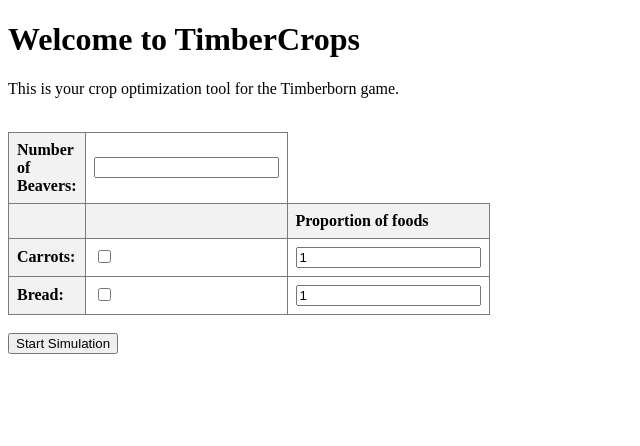
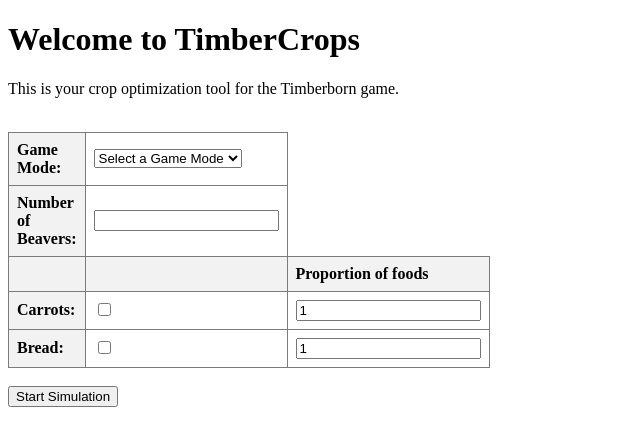
Before and after one commit to FCrescent/DjangoTest_TimberCrops, a Django app: page / in a window 1280 px wide. Shown: the part 46-492 px from the top of the page, without its empty margins (0-640 px from the left). Run offline with Django 4.2, Linux system fonts and the light colour scheme; data that the repository does not hold is empty.

Commit message:
Simulation algorithm : use of food_daily_consumption from DB instead of hard-coded

```diff
--- a/timber_crops/crops_optimizer/templates/home.html
+++ b/timber_crops/crops_optimizer/templates/home.html
@@ -11,6 +11,17 @@
 <form method="post">
   {% csrf_token %}
   <table class="styled-table" style="width: 400px">
+    <tr>
+      <th>Game Mode:</th>
+      <td>
+        <select id="game_mode" name="game_mode" required>
+          <option value="" disabled selected>Select a Game Mode</option>
+          {% for mode in game_modes %}
+            <option value="{{ mode.id }}" {% if mode.id == selected_mode_id %}selected{% endif %}>{{ mode.name }}</option>
+          {% endfor %}
+        </select>
+      </td>
+    </tr>
     <tr>
       <th>Number of Beavers:</th>
       <td>
--- a/timber_crops/crops_optimizer/views/views.py
+++ b/timber_crops/crops_optimizer/views/views.py
@@ -4,6 +4,7 @@ from ..models import GameMode
 import logging
 from django.contrib import messages
 from django.http import HttpRequest
+from decimal import Decimal
 # Create your views here.
 
 
@@ -13,6 +14,10 @@ def hello(request):
     return HttpResponse("Hello, TimberCrops!")
 
 def home(request):
+    game_modes = GameMode.objects.all()
+    context = {
+        'game_modes': game_modes,
+    }
     if request.method == 'POST':
         number_of_beavers = int(request.POST.get('number_of_beavers'))
         carrots_selected = 'carrots' in request.POST
@@ -20,7 +25,15 @@ def home(request):
         bread_selected = 'bread' in request.POST
         bread_food_ratio = int(request.POST.get('bread_food_ratio'))
 
-        daily_food_intake = 2.5
+        selected_game_mode_id = int(request.POST.get('game_mode'))
+        try:
+            selected_game_mode = GameMode.objects.get(pk=selected_game_mode_id)
+        except GameMode.DoesNotExist:
+            # Gérer le cas où le mode de jeu n'existe pas
+            pass
+        else:
+            daily_food_intake = selected_game_mode.food_consumption_daily_unit
+        # daily_food_intake = 2.5
         number_daily_food = daily_food_intake * number_of_beavers
 
         foods = {
@@ -51,13 +64,13 @@ def home(request):
 
                 required_daily_food_prod = ratio_to_food * number_daily_food / sum(food["ratio_to_food"] for food in foods.values())
                 daily_crop_prod = crop_yield / days_between_harvest * transformation_multiplier
-                required_crops_number = required_daily_food_prod / daily_crop_prod
+                required_crops_number = Decimal(required_daily_food_prod) / Decimal(daily_crop_prod)
 
                 food_data["required_crops_number"] = required_crops_number
             else:
                 food_data["required_crops_number"] = 0
 
-        context = {
+        result_context = {
             'number_of_beavers': number_of_beavers,
             'carrots_selected': carrots_selected,
             'bread_selected': bread_selected,
@@ -66,10 +79,11 @@ def home(request):
             # Add other variables here
             }
 
+        context = {**context, **result_context}
 
         return render(request, 'home.html', context)
 
-    return render(request, 'home.html')
+    return render(request, 'home.html', {'game_modes': game_modes})
 
 
 def settings_hub(request: HttpRequest) -> HttpResponse: #type hinting used to specify the expected type of the request
```
